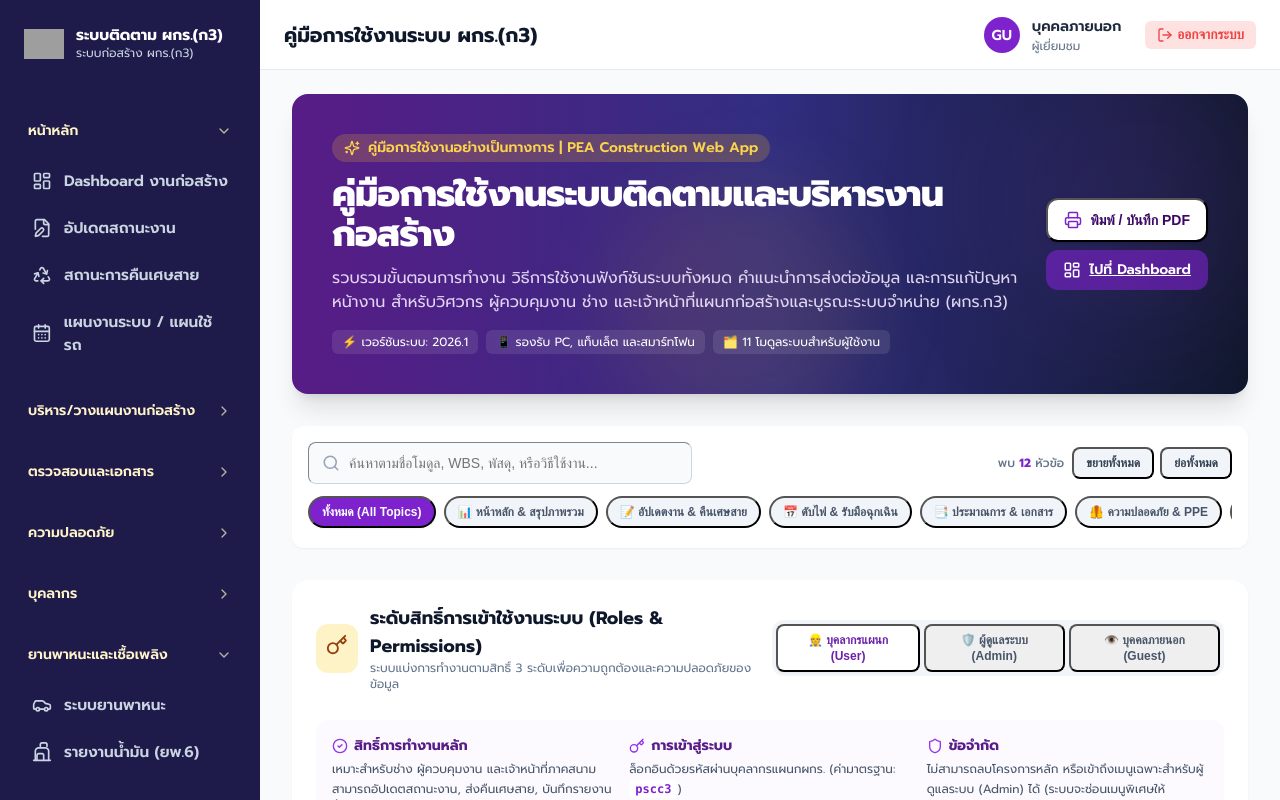
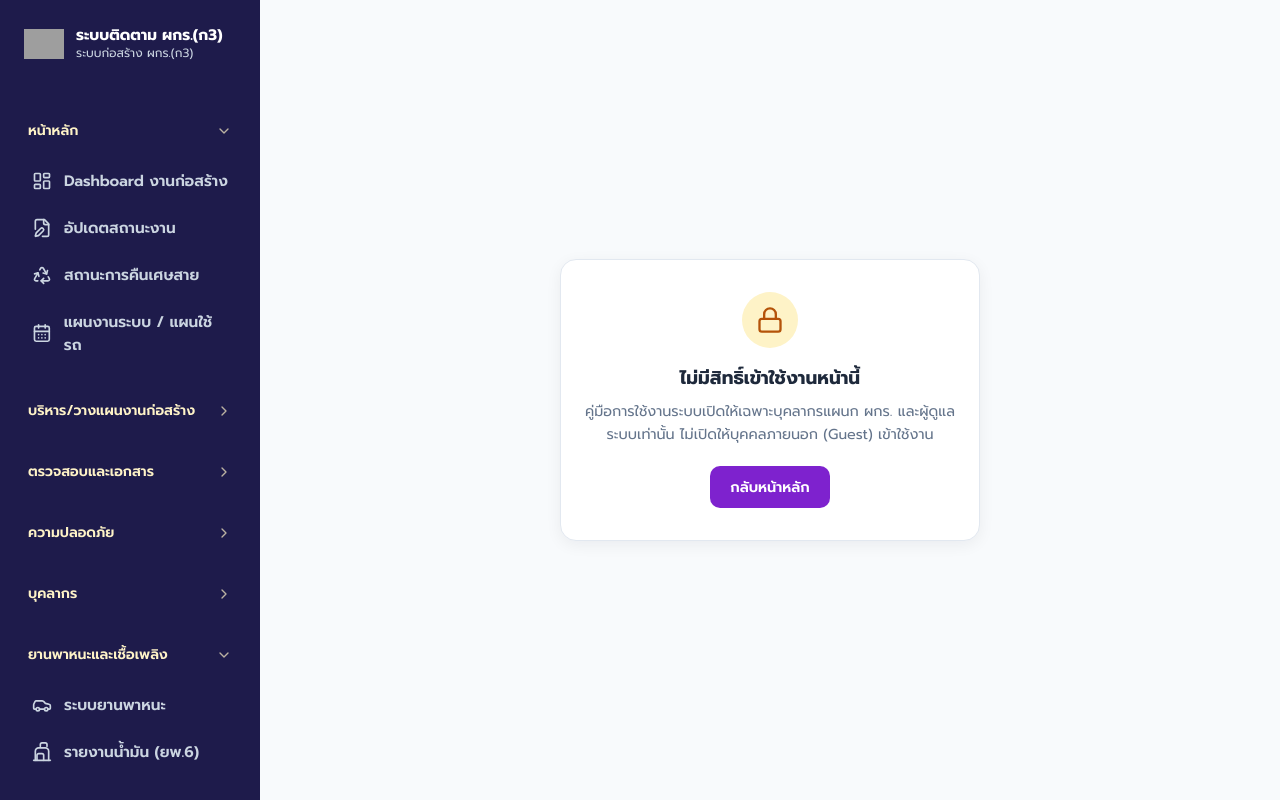
Before and after one commit to superninkub-cloud/pea-construction-app, a Next.js app: page /app-guide in a window 1280 px wide. Both pictures are taken after a click on the button "เข้าใช้งานโหมดผู้เยี่ยมชม (ดูเท่านั้น)". Built offline with nearby package versions, Linux system fonts and the light colour scheme; grey boxes are pictures that could not be loaded.

Commit message:
feat: hide app guide from guest users and protect route with RoleGuard

```diff
--- /dev/null
+++ b/app/app-guide/layout.tsx
@@ -0,0 +1,12 @@
+import RoleGuard from "../components/RoleGuard";
+
+export default function AppGuideLayout({ children }: { children: React.ReactNode }) {
+  return (
+    <RoleGuard
+      allowedRoles={["admin", "user"]}
+      message="คู่มือการใช้งานระบบเปิดให้เฉพาะบุคลากรแผนก ผกร. และผู้ดูแลระบบเท่านั้น ไม่เปิดให้บุคคลภายนอก (Guest) เข้าใช้งาน"
+    >
+      {children}
+    </RoleGuard>
+  );
+}
--- a/app/app-guide/page.tsx
+++ b/app/app-guide/page.tsx
@@ -740,7 +740,7 @@ export default function AppGuidePage() {
                   ข้อจำกัด
                 </div>
                 <p className="text-xs text-slate-600 leading-relaxed">
-                  ไม่สามารถแก้ไขข้อมูล, อัปเดตงาน, เบิกจ่ายพัสดุ หรือบันทึกเอกสารการเงินใดๆ ได้ และเข้าดูได้เฉพาะหน้าข้อมูลที่เปิดสาธารณะเท่านั้น
+                  ไม่สามารถแก้ไขข้อมูล, อัปเดตงาน, เบิกจ่ายพัสดุ หรือบันทึกเอกสารการเงินใดๆ ได้ และเข้าดูได้เฉพาะหน้าข้อมูลที่เปิดสาธารณะเท่านั้น (ไม่สามารถเข้าดูคู่มือการใช้งานระบบได้)
                 </p>
               </div>
             </div>
--- a/app/components/RoleGuard.tsx
+++ b/app/components/RoleGuard.tsx
@@ -7,13 +7,14 @@ import { Lock } from "lucide-react";
 interface RoleGuardProps {
   children: React.ReactNode;
   allowedRoles?: string[];
+  message?: string;
 }
 
 /**
  * จำกัดสิทธิ์การเข้าถึงหน้าเพจตาม role ที่เก็บไว้ใน sessionStorage ("pea_role")
  * ค่าเริ่มต้น: อนุญาตเฉพาะ admin (ผู้ใช้แผนก/user และผู้เยี่ยมชม/guest จะเข้าไม่ได้)
  */
-export default function RoleGuard({ children, allowedRoles = ["admin"] }: RoleGuardProps) {
+export default function RoleGuard({ children, allowedRoles = ["admin"], message }: RoleGuardProps) {
   const [role, setRole] = useState<string | null>(null);
   const [checked, setChecked] = useState(false);
 
@@ -71,8 +72,10 @@ export default function RoleGuard({ children, allowedRoles = ["admin"] }: RoleGu
             ไม่มีสิทธิ์เข้าใช้งานหน้านี้
           </h2>
           <p style={{ fontSize: "0.9rem", color: "#64748b", lineHeight: 1.6, marginBottom: "20px" }}>
-            เมนูนี้เปิดให้เฉพาะผู้ดูแลระบบ (Admin) เท่านั้น
-            กรุณาออกจากระบบแล้วเข้าสู่ระบบด้วยรหัสผ่านของผู้ดูแลระบบ
+            {message ||
+              (allowedRoles.includes("user")
+                ? "หน้านี้เปิดให้เฉพาะบุคลากรแผนกและผู้ดูแลระบบเท่านั้น กรุณาออกจากระบบแล้วเข้าสู่ระบบด้วยรหัสผ่านผู้ใช้งาน"
+                : "เมนูนี้เปิดให้เฉพาะผู้ดูแลระบบ (Admin) เท่านั้น กรุณาออกจากระบบแล้วเข้าสู่ระบบด้วยรหัสผ่านของผู้ดูแลระบบ")}
           </p>
           <Link
             href="/"
--- a/app/components/Sidebar.tsx
+++ b/app/components/Sidebar.tsx
@@ -43,6 +43,9 @@ export default function Sidebar() {
 
   // เมนูที่เปิดให้เฉพาะ admin (ซ่อนจาก user และผู้เยี่ยมชม/guest)
   const canAccessRestricted = userRole === 'admin';
+
+  // เมนูคู่มือการใช้งานระบบ (เปิดให้เฉพาะ admin และ user - ซ่อนจาก guest)
+  const canAccessGuide = userRole === 'admin' || userRole === 'user';
 
   return (
     <div className={`sidebar ${isSidebarOpen ? "open" : ""}`}>
@@ -189,8 +192,9 @@ export default function Sidebar() {
           </div>
         )}
 
-        {/* ส่วนท้าย Sidebar: คู่มือการใช้งานเว็บแอพ */}
+        {/* ส่วนท้าย Sidebar: คู่มือการใช้งานเว็บแอพ (ซ่อนสำหรับ Guest) */}
         <div style={{ marginTop: '28px', borderTop: '1px solid rgba(255, 255, 255, 0.12)', paddingTop: '16px' }}>
+          {canAccessGuide && (
             <div onClick={closeSidebar}>
               <Link
                 href="/app-guide"
@@ -235,6 +239,7 @@ export default function Sidebar() {
                 </span>
               </Link>
             </div>
+          )}
 
           <div
             onClick={() => {
```
Lines whose indentation alone changed are shown as unchanged.
